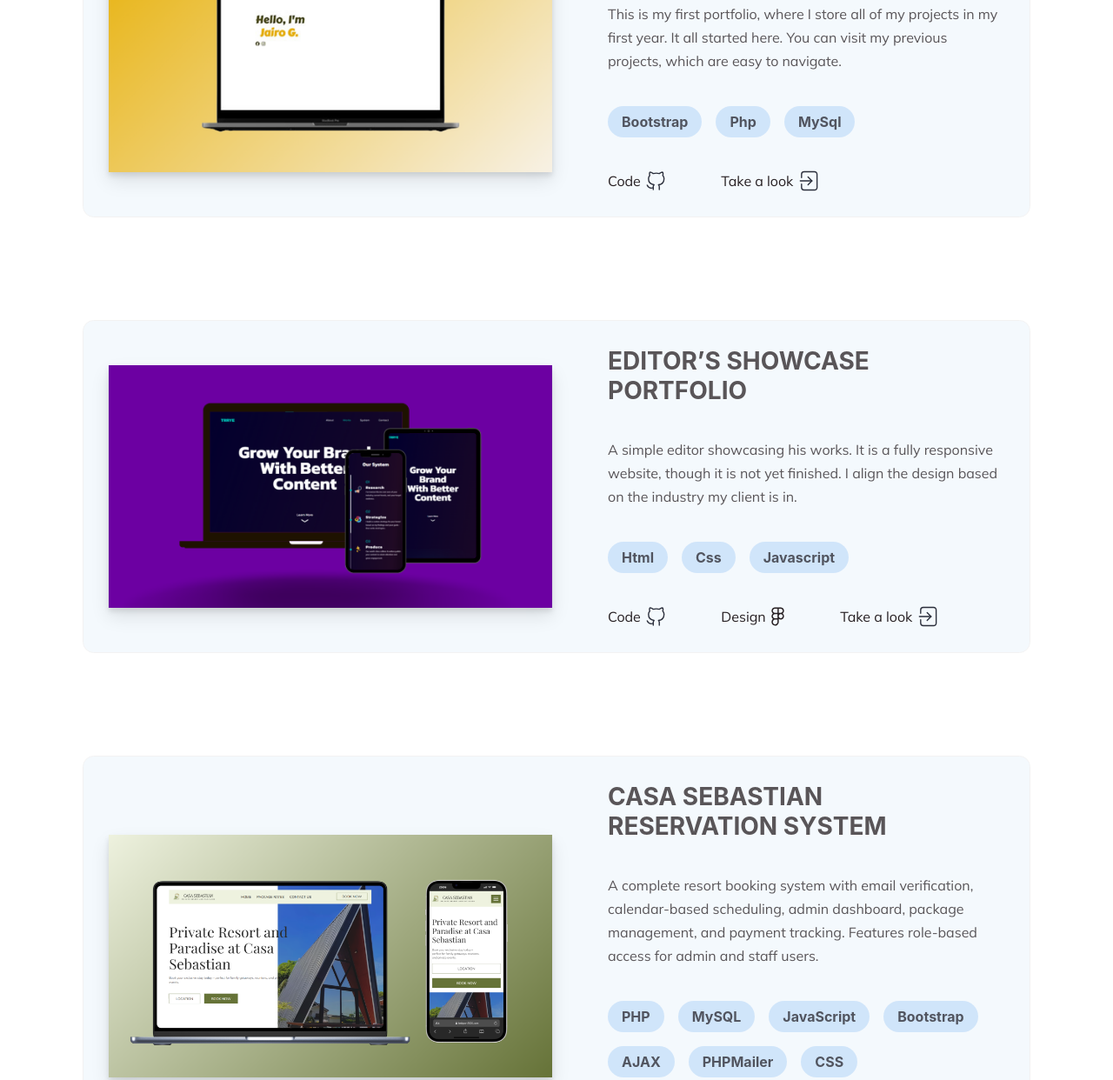
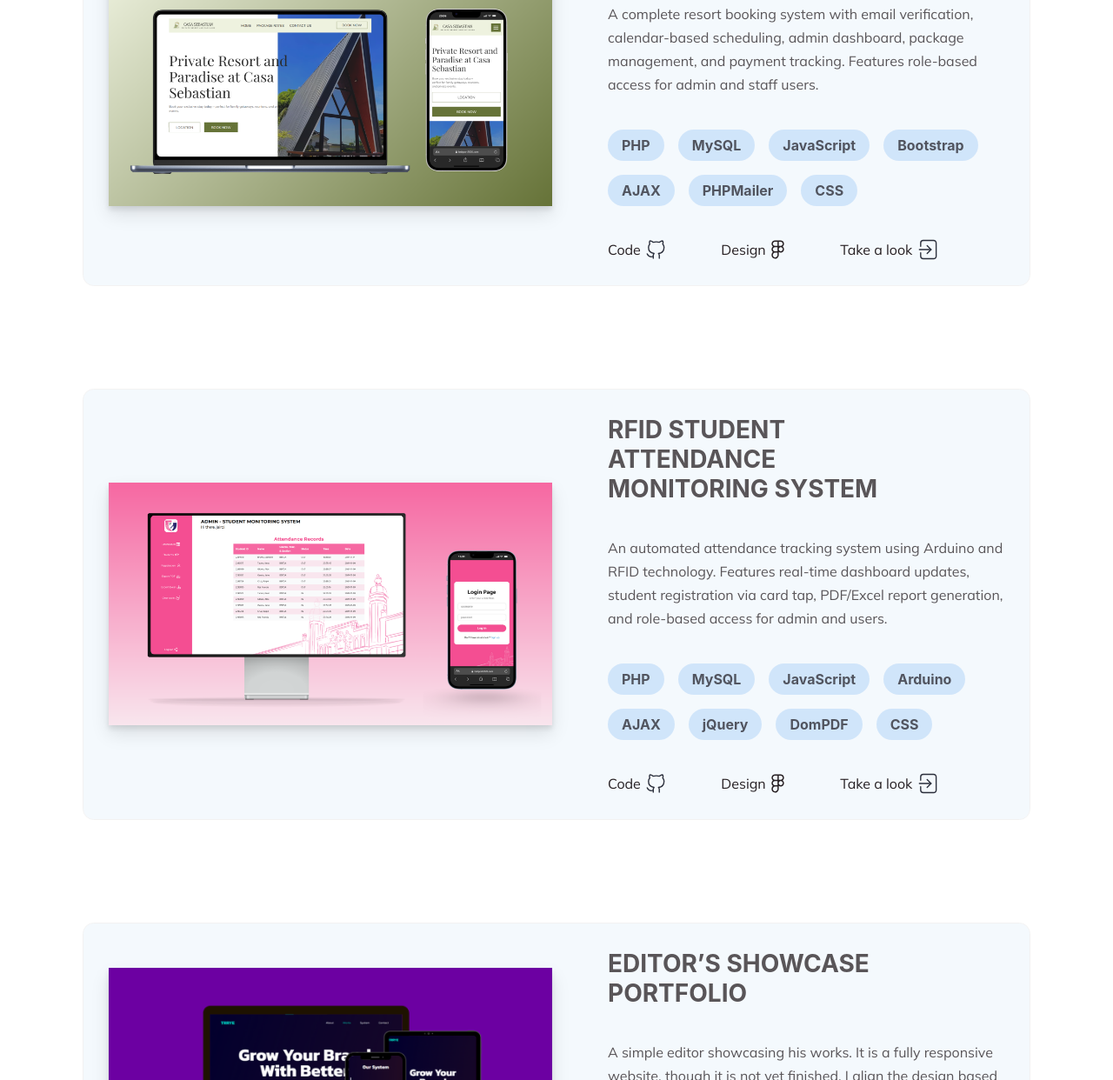
Before and after one commit to birb303/jgarcia, a plain HTML site: page index.html in a window 1280 px wide. Shown: the part 2112-3354 px from the top of the page at 87% size. Drawn offline with nearby package versions, Linux system fonts and the light colour scheme; a web font is replaced by a local one.

Commit message:
Update portfolio

```diff
--- a/index.html
+++ b/index.html
@@ -267,31 +267,43 @@
         <div class="project-card" data-aos="fade-up" data-aos-duration="500">
           <img
             class="card-img"
-            src="assets/img/my-portfolio.png"
+            src="assets/img/casa-portfolio.png"
             alt="portfolio"
           />
           <div class="card-info">
-            <h1 class="card-h1">FIRST YEAR COLLEGE PORTFOLIO</h1>
+            <h1 class="card-h1">CASA SEBASTIAN RESERVATION SYSTEM</h1>
             <p class="card-p">
-              This is my first portfolio, where I store all of my projects in my
-              first year. It all started here. You can visit my previous
-              projects, which are easy to navigate.
+                A complete resort booking system with email verification, calendar-based
+                scheduling, admin dashboard, package management, and payment tracking.
+                Features role-based access for admin and staff users.
             </p>
             <div class="info-tools">
+              <div class="tools-container">
+                <p class="tools">PHP</p>
+              </div>
+              <div class="tools-container">
+                <p class="tools">MySQL</p>
+              </div>
+              <div class="tools-container">
+                <p class="tools">JavaScript</p>
+              </div>
               <div class="tools-container">
                 <p class="tools">Bootstrap</p>
               </div>
               <div class="tools-container">
-                <p class="tools">Php</p>
+                <p class="tools">AJAX</p>
               </div>
               <div class="tools-container">
-                <p class="tools">MySql</p>
+                <p class="tools">PHPMailer</p>
+              </div>
+              <div class="tools-container">
+                <p class="tools">CSS</p>
               </div>
             </div>
             <div class="info-direct">
               <a
                 class="direct-to"
-                href=""
+                href="https://github.com/birb303/CasaSebastian"
                 target="_blank"
                 rel="noopener noreferrer"
               >
@@ -299,12 +311,27 @@
                 <img
                   class="direct-github"
                   src="assets/svg/Projects-github.svg"
-                  alt=""
+                  alt="Code"
                 />
               </a>
+
               <a
                 class="direct-to"
-                href="https://bsitport2026.com/jgarcia/"
+                href="https://www.figma.com/design/pMPK8gfRJJfWC6vnF2lvvv/RESORT-RESERVATION?node-id=4-2&t=JKs8wRuKv9veYOQU-1"
+                target="_blank"
+                rel="noopener noreferrer"
+              >
+                <p>Design</p>
+                <img
+                  class="direct-figma"
+                  src="assets/svg/project-figma.svg"
+                  alt="Design"
+                />
+              </a>
+
+              <a
+                class="direct-to"
+                href="https://bsitport2026.com/resort/index.html"
                 target="_blank"
                 rel="noopener noreferrer"
               >
@@ -312,7 +339,91 @@
                 <img
                   class="direct-project"
                   src="assets/svg/Projects-look.svg"
-                  alt=""
+                  alt="Website"
+                />
+              </a>
+            </div>
+          </div>
+        </div>
+        <div class="project-card" data-aos="fade-up" data-aos-duration="500">
+          <img
+            class="card-img"
+            src="assets/img/attendance-portfolio.png"
+            alt="portfolio"
+          />
+          <div class="card-info">
+            <h1 class="card-h1">RFID STUDENT ATTENDANCE MONITORING SYSTEM</h1>
+            <p class="card-p">
+              An automated attendance tracking system using Arduino and RFID technology.
+              Features real-time dashboard updates, student registration via card tap,
+              PDF/Excel report generation, and role-based access for admin and users.
+            </p>
+            <div class="info-tools">
+              <div class="tools-container">
+                <p class="tools">PHP</p>
+              </div>
+              <div class="tools-container">
+                <p class="tools">MySQL</p>
+              </div>
+              <div class="tools-container">
+                <p class="tools">JavaScript</p>
+              </div>
+              <div class="tools-container">
+                <p class="tools">Arduino</p>
+              </div>
+              <div class="tools-container">
+                <p class="tools">AJAX</p>
+              </div>
+              <div class="tools-container">
+                <p class="tools">jQuery</p>
+              </div>
+              <div class="tools-container">
+                <p class="tools">DomPDF</p>
+              </div>
+              <div class="tools-container">
+                <p class="tools">CSS</p>
+              </div>
+            </div>
+            <div class="info-direct">
+              <a
+                class="direct-to"
+                href="https://github.com/yourusername/project-pink"
+                target="_blank"
+                rel="noopener noreferrer"
+              >
+                <p>Code</p>
+                <img
+                  class="direct-github"
+                  src="assets/svg/Projects-github.svg"
+                  alt="Code"
+                />
+              </a>
+
+              <a
+                class="direct-to"
+                href="YOUR_FIGMA_LINK_HERE"
+                target="_blank"
+                rel="noopener noreferrer"
+              >
+                <p>Design</p>
+                <img
+                  class="direct-figma"
+                  src="assets/svg/project-figma.svg"
+                  alt="Design"
+                />
+              </a>
+
+              <a
+                class="direct-to"
+                href="https://bsitport2026.com/attendance/login.php"
+                target="_blank"
+                rel="noopener noreferrer"
+              >
+                <p>Take a look</p>
+                <img
+                  class="direct-project"
+                  src="assets/svg/Projects-look.svg"
+                  alt="Website"
                 />
               </a>
             </div>
@@ -390,43 +501,31 @@
         <div class="project-card" data-aos="fade-up" data-aos-duration="500">
           <img
             class="card-img"
-            src="assets/img/casa-portfolio.png"
+            src="assets/img/my-portfolio.png"
             alt="portfolio"
           />
           <div class="card-info">
-            <h1 class="card-h1">CASA SEBASTIAN RESERVATION SYSTEM</h1>
+            <h1 class="card-h1">FIRST YEAR COLLEGE PORTFOLIO</h1>
             <p class="card-p">
-                A complete resort booking system with email verification, calendar-based
-                scheduling, admin dashboard, package management, and payment tracking.
-                Features role-based access for admin and staff users.
+              This is my first portfolio, where I store all of my projects in my
+              first year. It all started here. You can visit my previous
+              projects, which are easy to navigate.
             </p>
             <div class="info-tools">
-              <div class="tools-container">
-                <p class="tools">PHP</p>
-              </div>
-              <div class="tools-container">
-                <p class="tools">MySQL</p>
-              </div>
-              <div class="tools-container">
-                <p class="tools">JavaScript</p>
-              </div>
               <div class="tools-container">
                 <p class="tools">Bootstrap</p>
               </div>
               <div class="tools-container">
-                <p class="tools">AJAX</p>
+                <p class="tools">Php</p>
               </div>
               <div class="tools-container">
-                <p class="tools">PHPMailer</p>
-              </div>
-              <div class="tools-container">
-                <p class="tools">CSS</p>
+                <p class="tools">MySql</p>
               </div>
             </div>
             <div class="info-direct">
               <a
                 class="direct-to"
-                href="https://github.com/birb303/CasaSebastian"
+                href=""
                 target="_blank"
                 rel="noopener noreferrer"
               >
@@ -434,27 +533,12 @@
                 <img
                   class="direct-github"
                   src="assets/svg/Projects-github.svg"
-                  alt="Code"
+                  alt=""
                 />
               </a>
-
               <a
                 class="direct-to"
-                href="https://www.figma.com/design/pMPK8gfRJJfWC6vnF2lvvv/RESORT-RESERVATION?node-id=4-2&t=JKs8wRuKv9veYOQU-1"
-                target="_blank"
-                rel="noopener noreferrer"
-              >
-                <p>Design</p>
-                <img
-                  class="direct-figma"
-                  src="assets/svg/project-figma.svg"
-                  alt="Design"
-                />
-              </a>
-
-              <a
-                class="direct-to"
-                href="https://bsitport2026.com/resort/index.html"
+                href="https://bsitport2026.com/jgarcia/"
                 target="_blank"
                 rel="noopener noreferrer"
               >
@@ -462,7 +546,7 @@
                 <img
                   class="direct-project"
                   src="assets/svg/Projects-look.svg"
-                  alt="Website"
+                  alt=""
                 />
               </a>
             </div>
```
Also changed, not shown: assets/img/attendance-portfolio.png (added).
